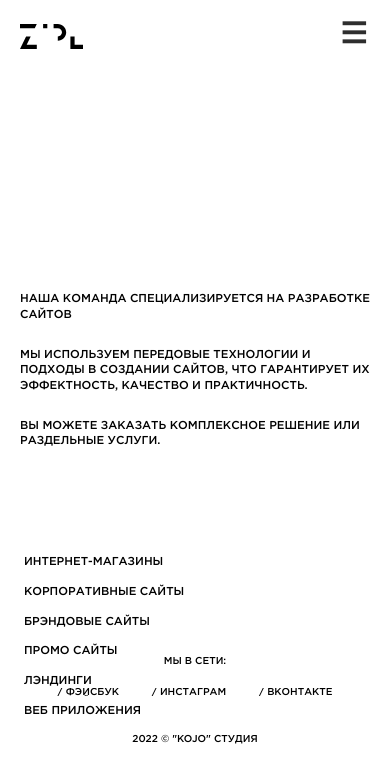
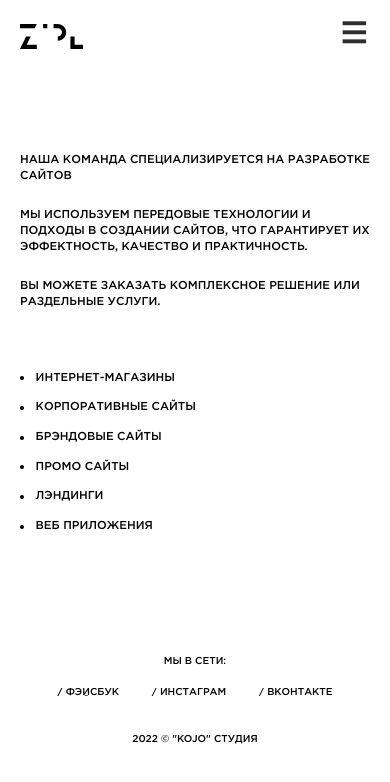
Before and after one commit to AnatolyKostarev/kojo, a React (Create React App) app: page /services in a window 390 px wide. Shown: the top 782 px of the page. Built offline with nearby package versions, Linux system fonts and the light colour scheme.

Commit message:
Fix styles

```diff
--- a/src/components/services_/services_web/ServicesWeb.module.css
+++ b/src/components/services_/services_web/ServicesWeb.module.css
@@ -193,6 +193,10 @@ html:-ms-full-screen .service__info {
     padding: 0;
   }
 
+  .services {
+    padding-top: 16vh;
+  }
+
   .service {
     padding: 0;
   }
@@ -203,12 +207,33 @@ html:-ms-full-screen .service__info {
 
   .service__info,
   .service__list {
-    margin: 0 0 12.5vh 0;
+    margin: 0 0 60px 0;
     width: 100%;
   }
 
   .service__list {
-    margin: 0 auto;
+    margin: 0;
+  }
+
+  .service__list > ul > li {
+    position: relative;
+    padding-left: 4vw;
+  }
+
+  .service__list > ul {
+    list-style-type: none;
+  }
+
+  .service__list > ul > li::before {
+    position: absolute;
+    content: "";
+    top: 50%;
+    left: 0;
+    width: 4px;
+    height: 4px;
+    background: #000;
+    border-radius: 50%;
+    transform: translateY(-50%);
   }
 
   .service__right,
```
